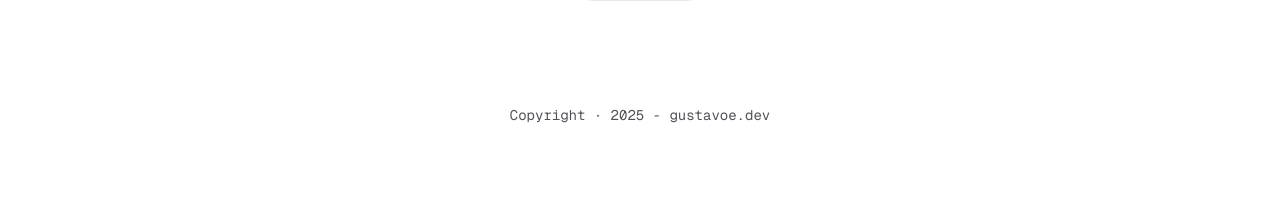
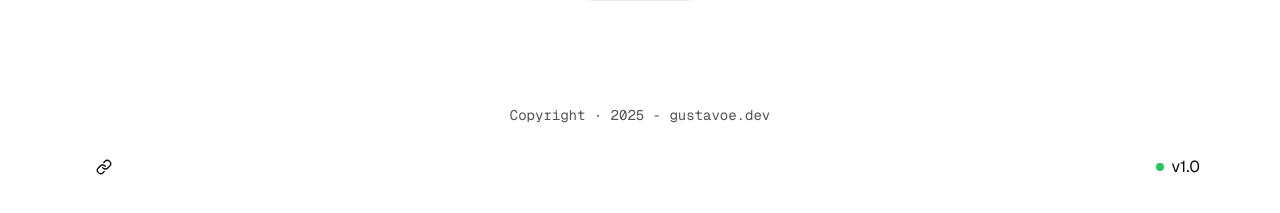
Before and after one commit to GustavoeDev/gustavodev-portfolio, a Next.js app: page / in a window 1280 px wide. Shown: the part 2313-2526 px from the top of the page. Before the commit the page ends 2478 px from the top, so only its background shows below. Built offline with nearby package versions, Linux system fonts and the light colour scheme.

Commit message:
feat: enhance Footer component with social media links and tooltips for improved user interaction

```diff
--- a/src/components/shared/footer.tsx
+++ b/src/components/shared/footer.tsx
@@ -1,9 +1,92 @@
+"use client";
+
+import { Github, Instagram, Linkedin, Link as LinkIcon } from "lucide-react";
+import { Button } from "../ui/button";
+
+import {
+  Tooltip,
+  TooltipContent,
+  TooltipProvider,
+  TooltipTrigger,
+} from "@/components/ui/tooltip";
+import { useState } from "react";
+
 export default function Footer() {
+  const [isVisibleSocial, setIsVisibleSocial] = useState(false);
+
+  const handleShowSocial = () => {
+    setIsVisibleSocial(true);
+    setTimeout(() => {
+      setIsVisibleSocial(false);
+    }, 10000);
+  };
+
   return (
-    <footer className="py-10 max-w-[70rem] mx-auto flex justify-center">
+    <footer className="py-10 max-w-[70rem] mx-auto flex flex-col items-center justify-center gap-6">
       <p className="text-zinc-600 dark:text-zinc-400 text-sm font-title">
         Copyright · 2025 - gustavoe.dev
       </p>
+      <div className="flex items-center w-full justify-between">
+        <TooltipProvider>
+          <Tooltip>
+            <TooltipTrigger>
+              <Button
+                variant="ghost"
+                onClick={handleShowSocial}
+                className="flex items-center gap-2 hover:bg-transparent"
+              >
+                <LinkIcon
+                  className={`transition-transform duration-300 ${
+                    isVisibleSocial ? "scale-125" : "scale-100"
+                  }`}
+                />
+                <div
+                  className={`
+        flex items-center gap-4 ml-3
+        transition-all duration-300 ease-in-out
+        origin-left
+        ${
+          isVisibleSocial
+            ? "w-auto opacity-100 scale-x-100 border-l border-zinc-400 pl-5"
+            : "w-0 opacity-0 scale-x-0"
+        }
+        overflow-hidden
+      `}
+                >
+                  <a
+                    href="https://www.linkedin.com/in/gustavo-emanuel-52bb29344/"
+                    target="_blank"
+                  >
+                    <Linkedin />
+                  </a>
+                  <a href="https://github.com/GustavoeDev/" target="_blank">
+                    <Github />
+                  </a>
+                  <a
+                    href="https://www.instagram.com/gustavox8_/"
+                    target="_blank"
+                  >
+                    <Instagram />
+                  </a>
+                </div>
+              </Button>
+            </TooltipTrigger>
+            <TooltipContent>Redes sociais</TooltipContent>
+          </Tooltip>
+        </TooltipProvider>
+
+        <TooltipProvider>
+          <Tooltip>
+            <TooltipTrigger className="flex items-center gap-2">
+              <div className="w-2 h-2 rounded-full bg-green-500" />
+              <p className="">v1.0</p>
+            </TooltipTrigger>
+            <TooltipContent>
+              <p>Versão 1.0</p>
+            </TooltipContent>
+          </Tooltip>
+        </TooltipProvider>
+      </div>
     </footer>
   );
 }
```
